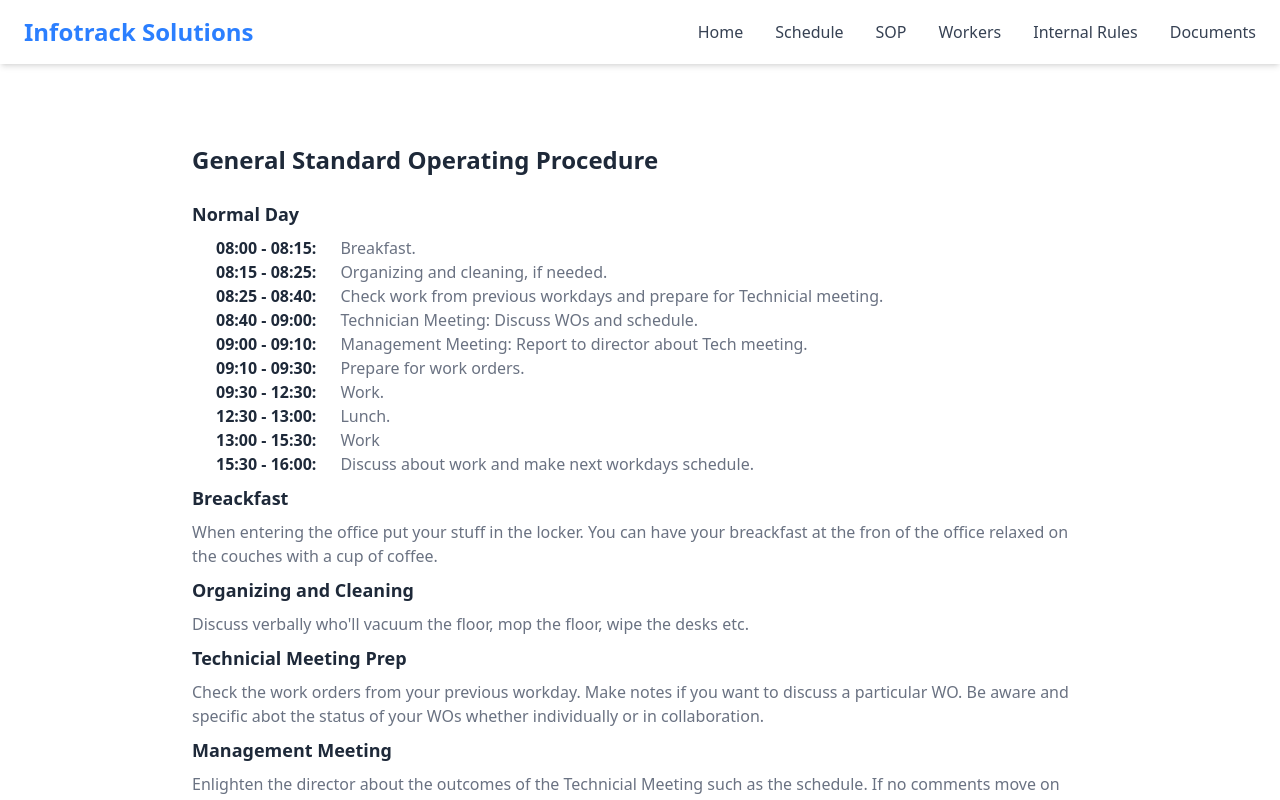
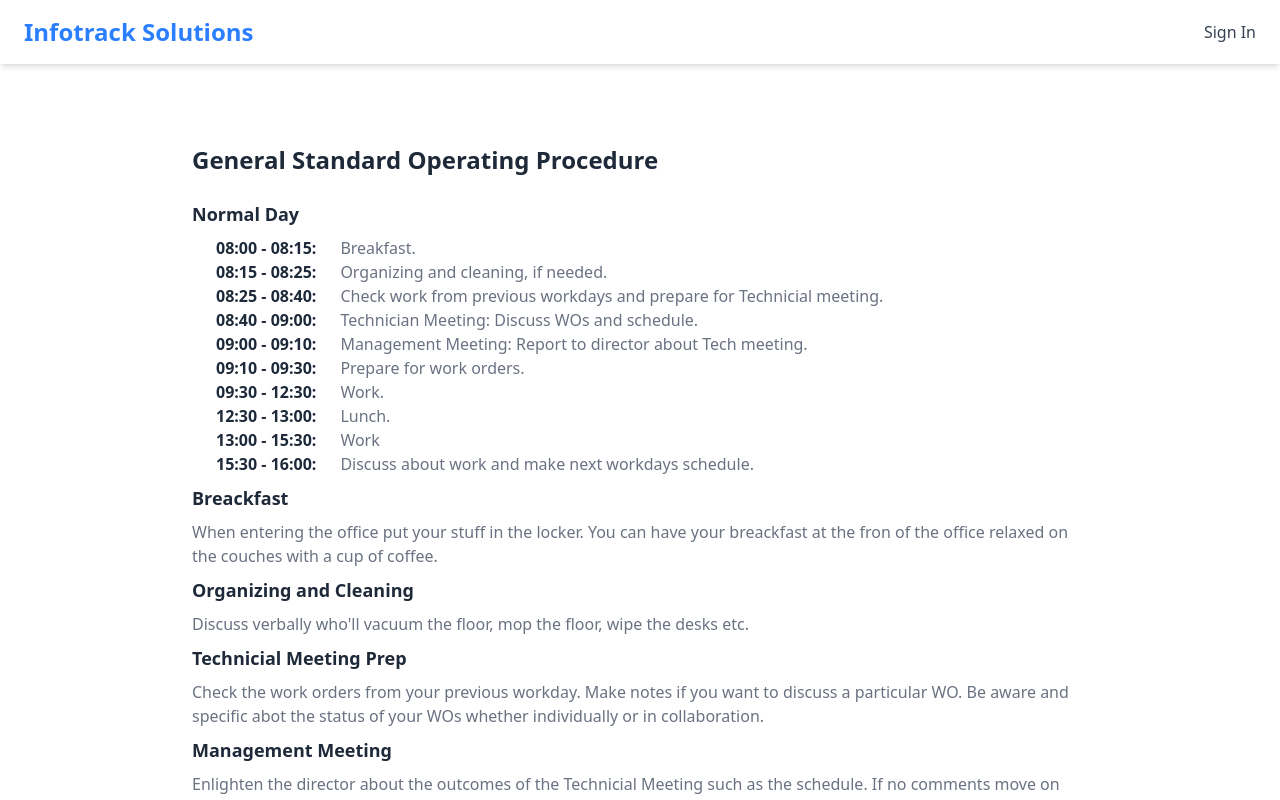
Before and after one commit to infotracksolution/intranet-infotrack, a React (Vite) app: page /sop in a window 1280 px wide. Shown: the top 800 px of the page. Built offline with nearby package versions, Linux system fonts and the light colour scheme.

Commit message:
The dimension for the header was fixed

```diff
--- a/src/components/Header.jsx
+++ b/src/components/Header.jsx
@@ -1,20 +1,24 @@
 const Header = () => {
-    return (
-        <>
-            <header className="bg-white shadow-md">
-                <nav className="max-w-7xl mx-auto px-6 py-4 flex items-center justify-between">
-                    <div className="text-2xl font-bold text-blue-500">Infotrack Solutions</div>
-                    <ul className="flex space-x-8 text-gray-700 text-base font-medium">
+    /*
     <li><a href="/" className="hover:text-blue-500 transition">Home</a></li>
     <li><a href="/schedule" className="hover:text-blue-500 transition">Schedule</a></li>
     <li><a href="/sop" className="hover:text-blue-500 transition">SOP</a></li>
     <li><a href="/workers" className="hover:text-blue-500 transition">Workers</a></li>
     <li><a href="/rules" className="hover:text-blue-500 transition">Internal Rules</a></li>
     <li><a href="documents" className="hover:text-blue-500 transition">Documents</a></li>
+    */
+
+    return (
+        <header className="bg-white shadow-md">
+            <nav className="max-w-7xl mx-auto px-6 py-4 flex items-center justify-between">
+                <div className="text-2xl font-bold text-blue-500">Infotrack Solutions</div>
+                <ul className="flex space-x-8 text-gray-700 text-base font-medium">
+                    <button>
+                        Sign In
+                    </button>
                 </ul>
             </nav>
         </header>
-        </>
     )
 }
 
```
Lines whose indentation alone changed are shown as unchanged.
